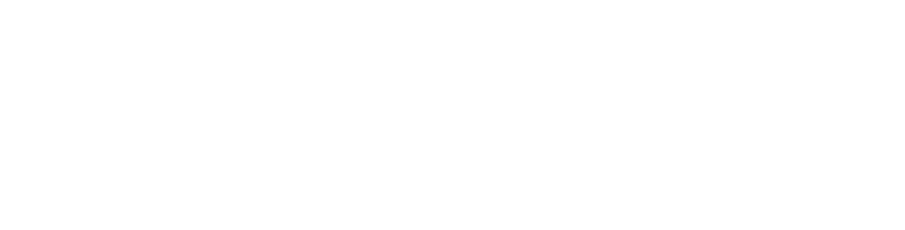
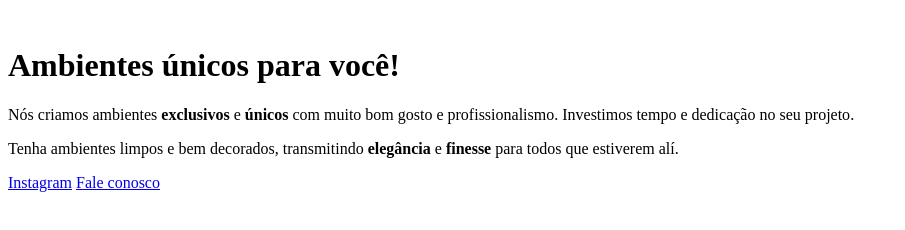
Before and after one commit to giuliaGuerreiro/explorer-stage1-project1, a plain HTML site: page index.html in a window 1280 px wide. Shown: the whole page, without its empty margins (0-905 px from the left). Drawn offline with Linux system fonts and the light colour scheme.

Commit message:
index.html - text added

```diff
--- a/index.html
+++ b/index.html
@@ -6,6 +6,17 @@
   <title>Rocket Móveis</title>
 </head>
 <body>
-
+  <div class="page">
+    <main>
+      <img src="" alt="">
+      <h1>Ambientes <span>únicos</span> para você!</h1>
+      <p>Nós criamos ambientes <strong>exclusivos</strong> e <strong>únicos</strong> com muito bom gosto e profissionalismo. Investimos tempo e <span>dedicação no seu projeto</span>. </p>
+      <p>Tenha <span>ambientes limpos</span> e bem decorados, transmitindo <strong>elegância</strong> e <strong>finesse</strong> para todos que estiverem alí.</p>
+    </main>
+    <footer>
+      <a href="https://instagram.com/rocketmoveis">Instagram</a>
+      <a href="mailto:rocketmoveis@rocket.com">Fale conosco</a>
+    </footer>
+  </div>
 </body>
 </html>
```
